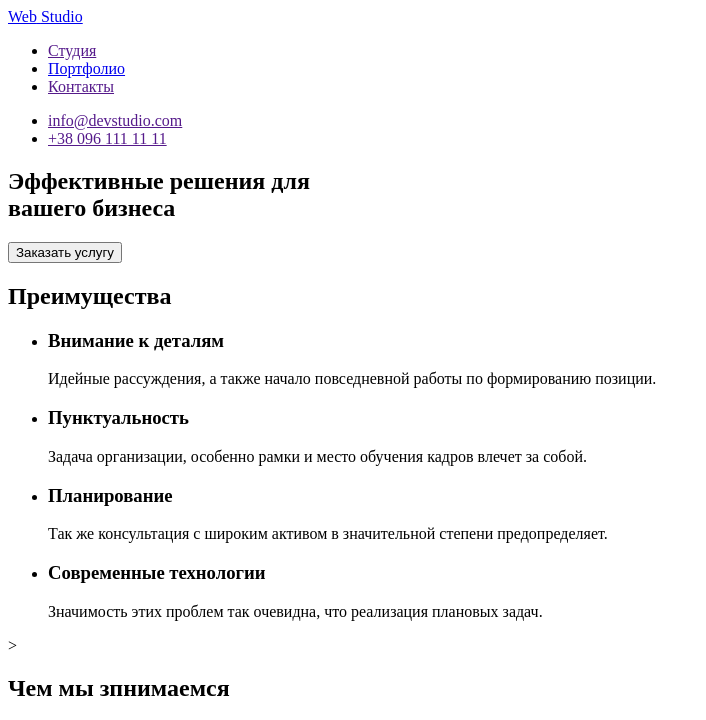
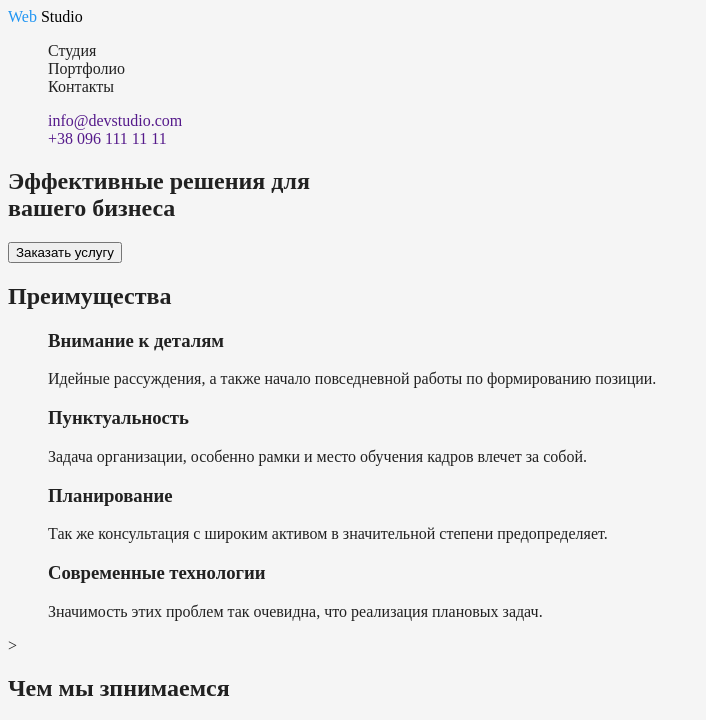
Before and after one commit to DmitryKishkanev/goit-markup-hw-02, a plain HTML site: page index.html in a window 1280 px wide. Shown: the top 720 px of the page, without its empty margins (0-706 px from the left). Drawn offline with Linux system fonts and the light colour scheme.

Commit message:
делаем ховер по логотипу

```diff
--- a/css/styles.css
+++ b/css/styles.css
@@ -1,7 +1,49 @@
-body {
-  background-color: white;
-  color: black;
+.page {
+  background-color: #f5f5f5;
+  color: #212121;
 }
-.nav_logo {
-  background-color: blue;
+
+.list {
+  list-style: none;
 }
+
+.link {
+  text-decoration: none;
+}
+
+/* Heder */
+
+.logo:hover,
+.logo:focus {
+  color: #2196f3;
+}
+
+.web {
+  color: #2196f3;
+}
+
+.studio {
+  color: #000000;
+}
+
+.logo-footer {
+  color: #ffffff;
+}
+
+.site-nav .link {
+  color: #212121;
+}
+
+.site-nav .link:hover,
+.site-nav .link:focus {
+  color: #2196f3;
+}
+
+/* цвет всех заголовков color: #212121 */
+/* вторичный цвет color: #757575 */
+/* цвет шапки color: #FFFFFF */
+/* акцент color: #2196F3 */
+/* цвет фона color: #F5F5F5 */
+/* вторичный цвет фона color: #F5F4FA */
+/* фон героя и футера color: #2F303A */
+/* цвет лого color: #000000; color: #2196F3 */
--- a/index.html
+++ b/index.html
@@ -6,23 +6,23 @@
     <title>Document</title>
     <link rel="stylesheet" href="./css/styles.css" />
   </head>
-  <body>
+  <body class="page">
     <!--Шапка сайта-->
     <header>
       <nav>
-        <a href="./index.html">
-          <span>Web</span>
-          <span>Studio</span>
+        <a class="logo link" href="./index.html">
+          <span class="web">Web</span>
+          <span class="studio">Studio</span>
         </a>
-        <ul>
-          <li><a href="">Студия</a></li>
-          <li><a href="./portfolio.html">Портфолио</a></li>
-          <li><a href="">Контакты</a></li>
+        <ul class="site-nav list">
+          <li><a class="link" href="">Студия</a></li>
+          <li><a class="link" href="./portfolio.html">Портфолио</a></li>
+          <li><a class="link" href="">Контакты</a></li>
         </ul>
       </nav>
-      <ul>
-        <li><a href="">info@devstudio.com</a></li>
-        <li><a href="">+38 096 111 11 11</a></li>
+      <ul class="auth-nav list">
+        <li><a class="link" href="">info@devstudio.com</a></li>
+        <li><a class="link" href="">+38 096 111 11 11</a></li>
       </ul>
     </header>
 
@@ -39,7 +39,7 @@
       <!--Преимущества-->
       <section>
         <h2>Преимущества</h2>
-        <ul>
+        <ul class="list">
           <li>
             <h3>Внимание к деталям</h3>
             <p>
@@ -74,7 +74,7 @@
       <!--Чем мы занимаемся-->>
       <section>
         <h2>Чем мы зпнимаемся</h2>
-        <ul>
+        <ul class="list">
           <li>
             <img
               src="./images/Чем мы зпнимаемся/box1.jpg"
@@ -102,7 +102,7 @@
       <!--Наша команда-->>
       <section>
         <h2>Наша команда</h2>
-        <ul>
+        <ul class="list">
           <li>
             <img
               src="./images/Наша команда/img1.jpg"
@@ -145,17 +145,17 @@
 
     <!--Подвал-->
     <footer>
-      <a href="/index.html">
-        <span>Web</span>
-        <span>Studio</span>
+      <a class="logo link" href="/index.html">
+        <span class="logo-web">Web</span>
+        <span class="logo-footer">Studio</span>
       </a>
       <address>
         <p>г. Киев, пр-т Леси Украинки, 26</p>
       </address>
       <address>
-        <ul>
-          <li><a href="">info@devstudio.com</a></li>
-          <li><a href="">+38 096 111 11 11</a></li>
+        <ul class="list">
+          <li><a class="link" href="">info@devstudio.com</a></li>
+          <li><a class="link" href="">+38 096 111 11 11</a></li>
         </ul>
       </address>
     </footer>
```
Also changed, not shown: portfolio.html (+19 -19 lines).
